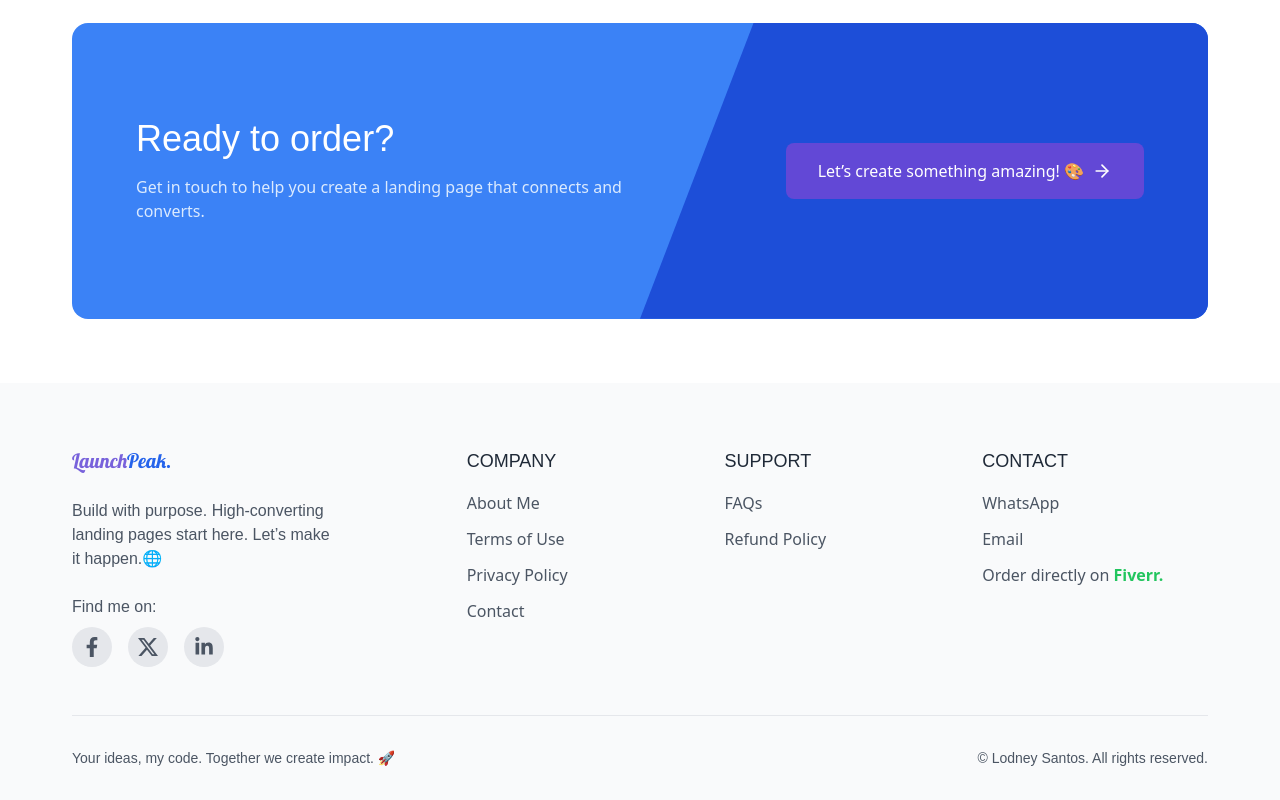
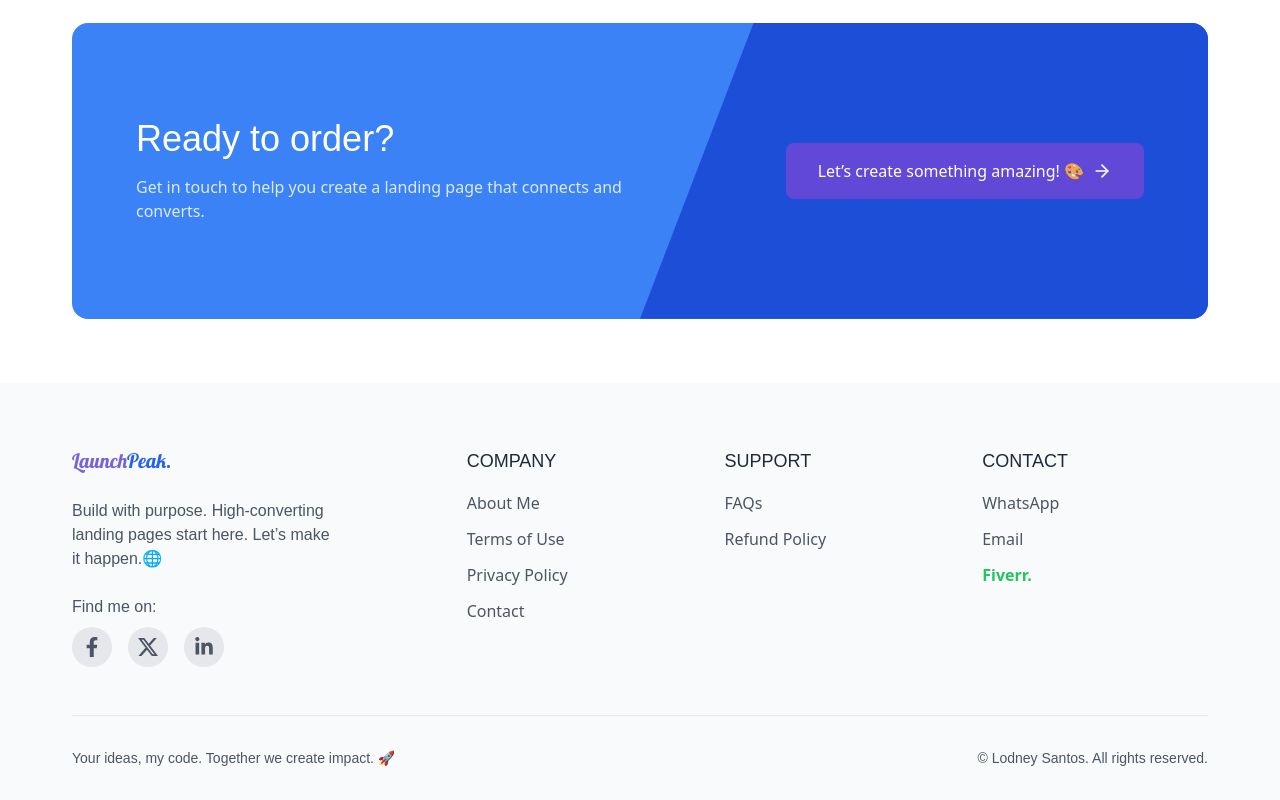
Before and after one commit to lodsa-ntos/launchpeak-starter, a React (Vite) app: page / in a window 1280 px wide. Shown: the part 3975-4775 px from the top of the page. Built offline with nearby package versions, Linux system fonts and the light colour scheme; a web font is replaced by a local one.

Commit message:
Wrap Fiverr text in Footer with anchor tag for improved navigation

```diff
--- a/src/components/Footer.jsx
+++ b/src/components/Footer.jsx
@@ -21,7 +21,7 @@ const footerLinks = {
     { name: 'Email', href: 'mailto:lodney.santoss@gmail.com' },
     { name: (
       <>
-      Order directly on <span className='w-12 h-12 text-green-500 hover:text-green-600 font-bold'>Fiverr.</span>
+      <a href='#' target='_blank' className='w-12 h-12 text-green-500 hover:text-green-600 font-bold hover:underline'>Fiverr.</a>
       </>
     ), href: '#' },
   ],
```
